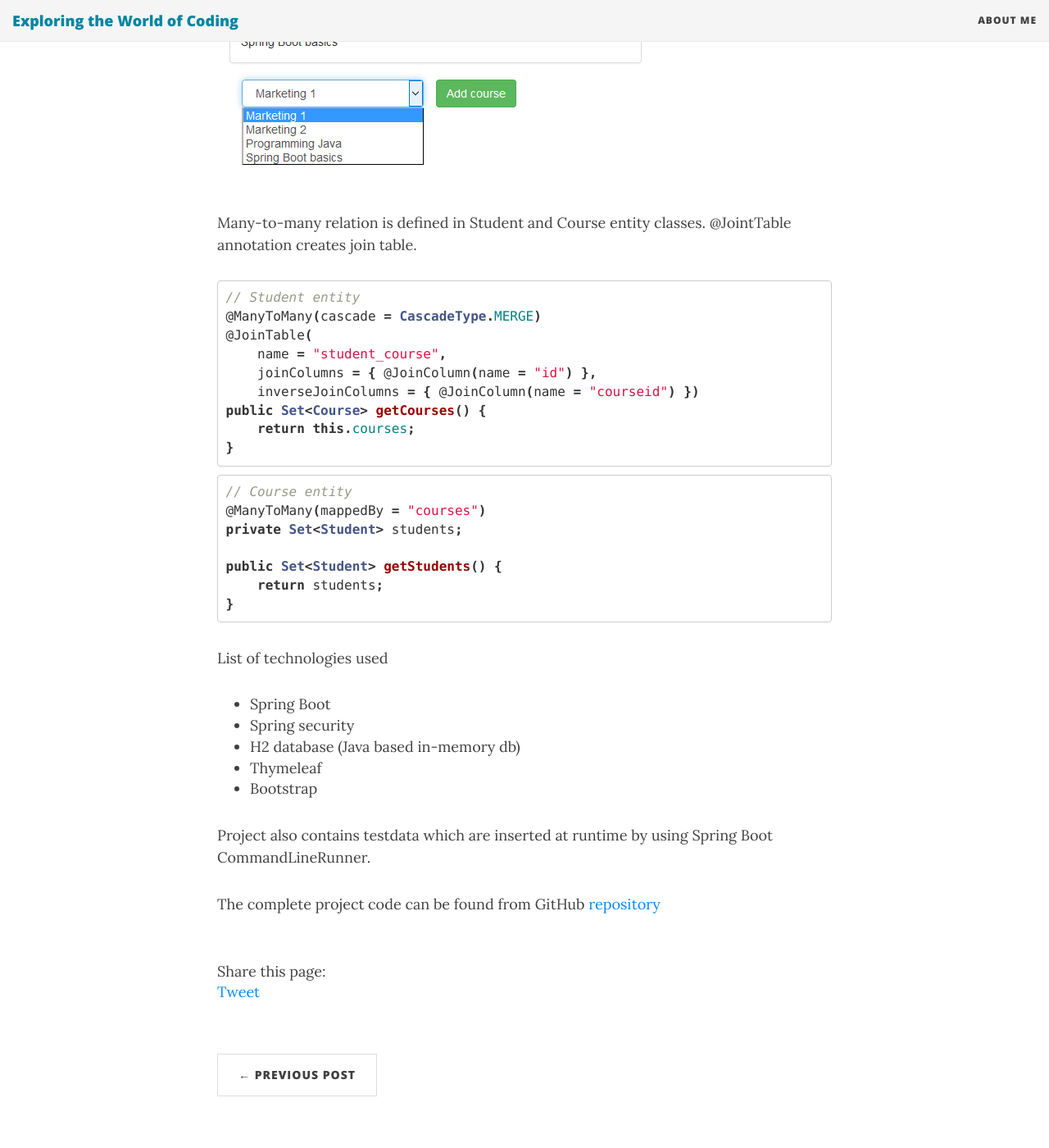
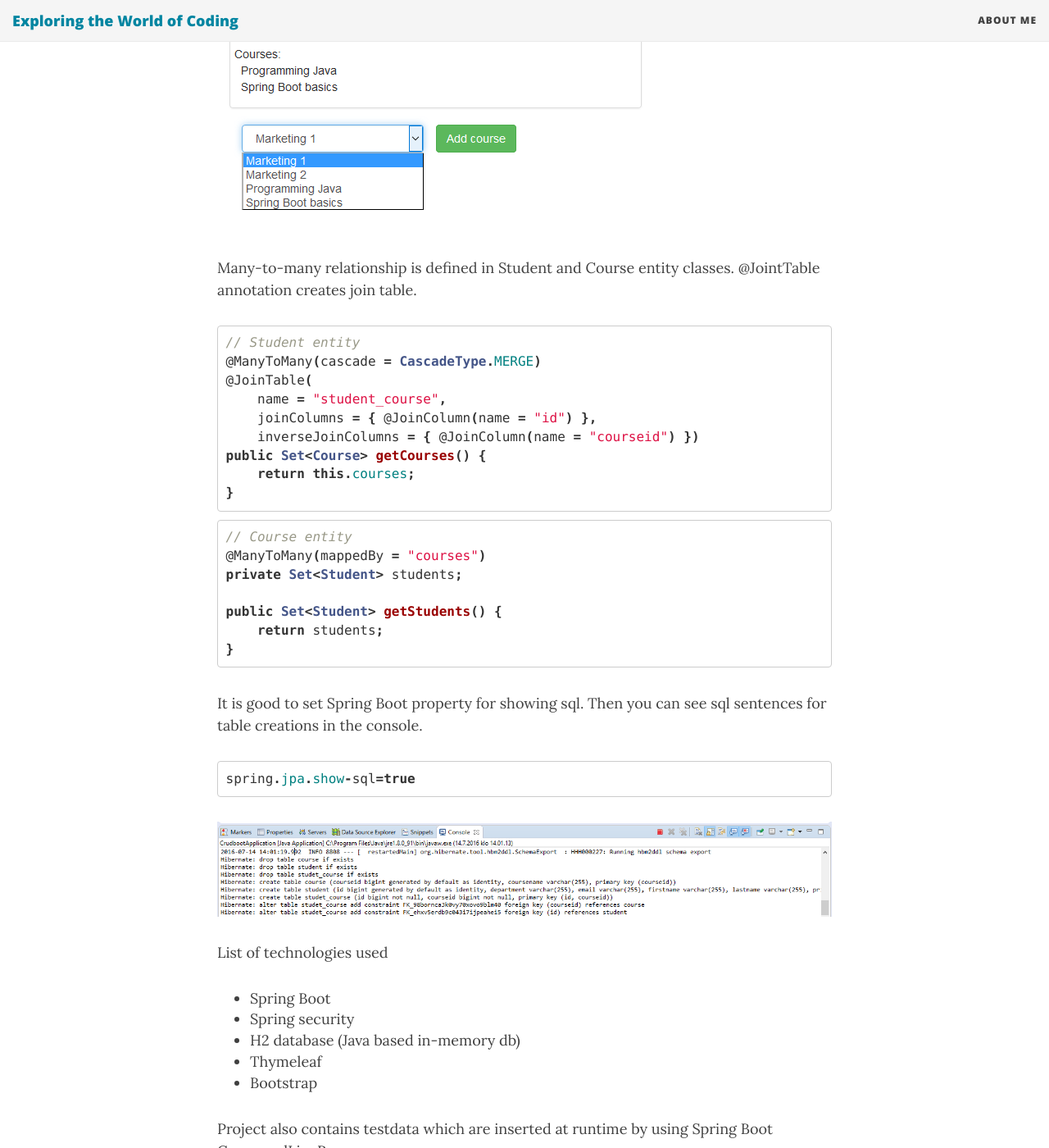
Before and after one commit to juhahinkula/juhahinkula.github.io, a Jekyll site: the page built from _posts/2016-07-16-crudboot-manytomany.markdown, in a window 1280 px wide and 1400 px high, scrolled down 1083 px. Shown: the whole window at 82% size. Built offline with Jekyll 4.4.1, drawn with Linux system fonts in a browser that asks for light colours; nearby versions of some CDN libraries; comment, search, counter and statistics services are not loaded; some of the changed text lies outside the part shown.

Commit message:
changes to post

```diff
--- a/_posts/2016-07-16-crudboot-manytomany.markdown
+++ b/_posts/2016-07-16-crudboot-manytomany.markdown
@@ -1,6 +1,6 @@
 ---
 layout: post
-title:  "Spring Boot application with JPA many-to-many"
+title:  "Spring Boot application with JPA many-to-many relationship"
 ---
 Studentlist application from the previous blogs will be used to add many-to-many relation by using JPA. The starting point application can be found from previous [here](/2016-06-16-crudboot-security).
 
@@ -14,7 +14,7 @@ Course can be added to students by using the following form.
 
 ![screenshot]({{ site.baseurl }}/img/manytomany_add.png)
 
-Many-to-many relation is defined in Student and Course entity classes. @JointTable annotation creates join table.
+Many-to-many relationship is defined in Student and Course entity classes. @JointTable annotation creates join table.
 
 {% highlight java %}
 // Student entity
@@ -38,6 +38,15 @@ public Set<Student> getStudents() {
 }
 {% endhighlight %}
 
+It is good to set Spring Boot property for showing sql. Then you can see sql sentences for table creations in the console.
+
+{% highlight java %}
+spring.jpa.show-sql=true
+{% endhighlight %}
+
+![screenshot]({{ site.baseurl }}/img/manytomany_console.png)
+
+
 List of technologies used
 
 
```
